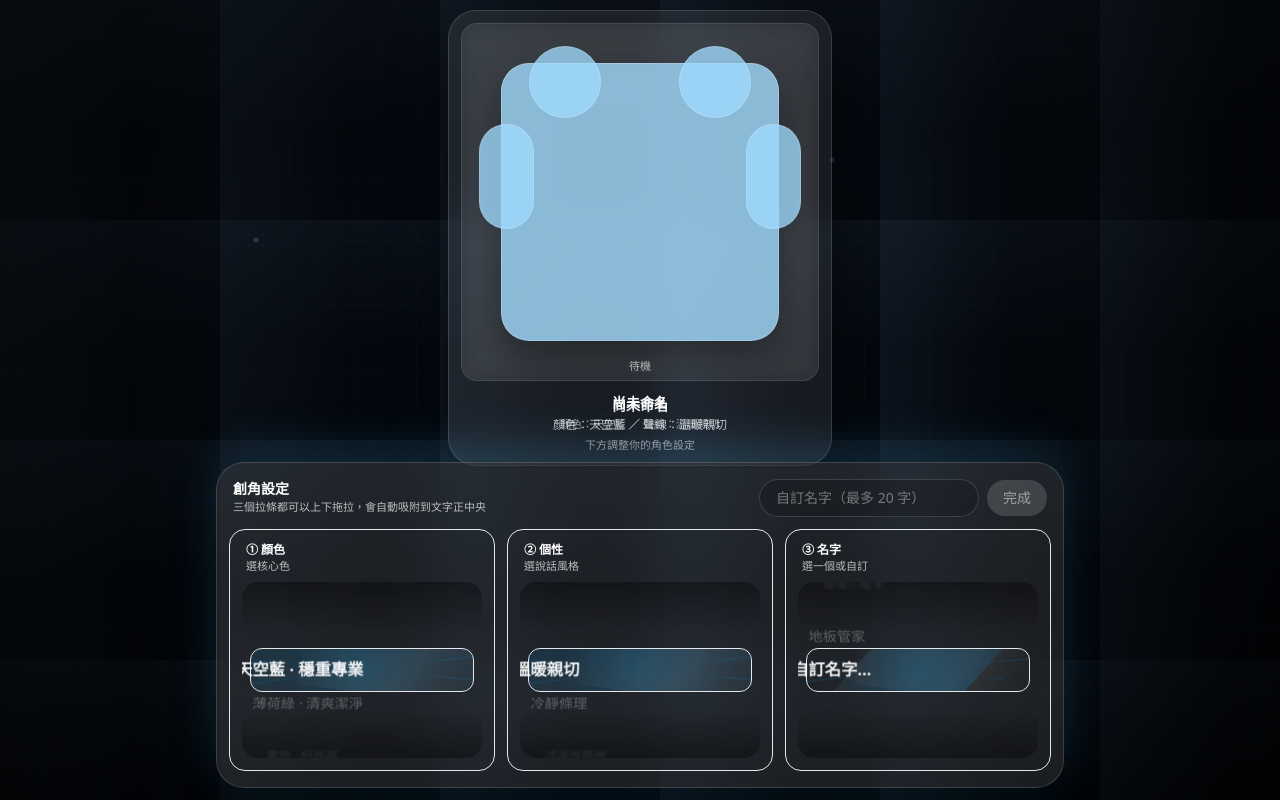
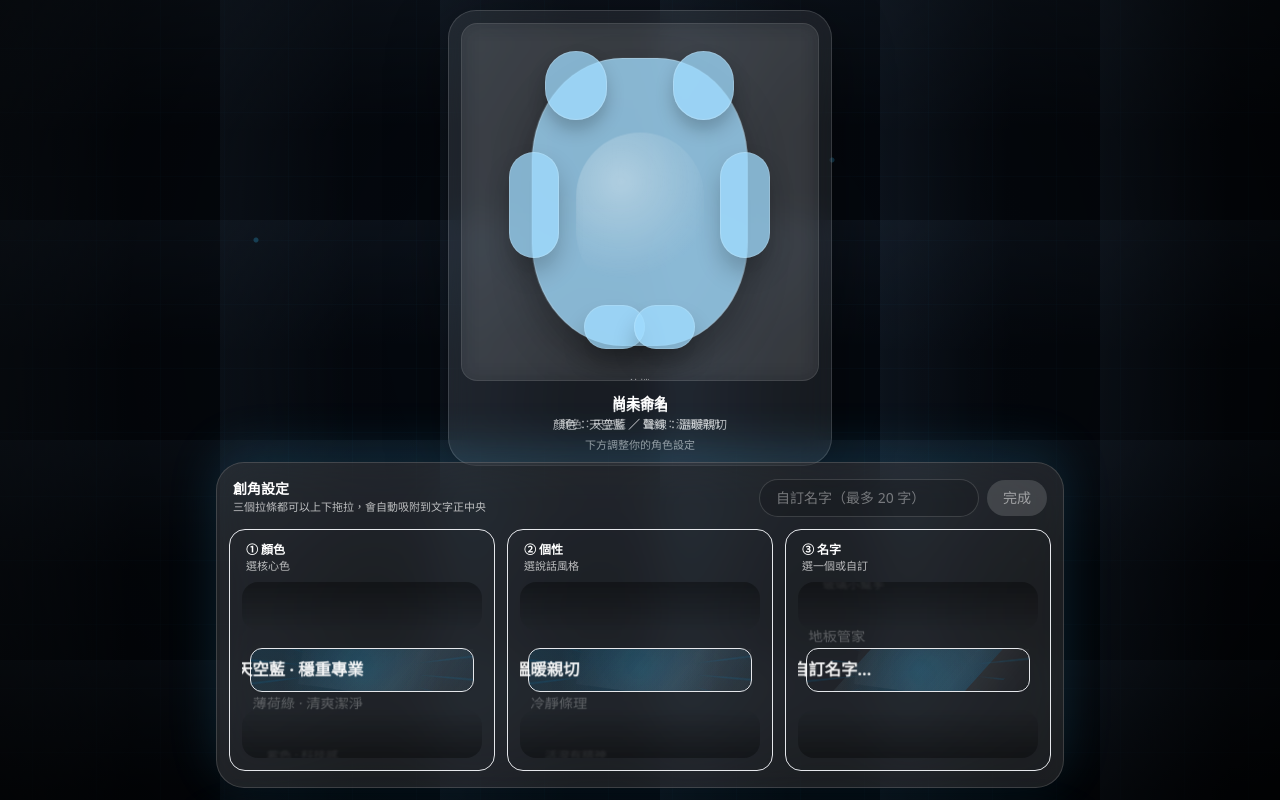
Before and after one commit to iven761001/ai-help, a Next.js app: page / in a window 1280 px wide. Both pictures are taken after typing "Sample" into the empty fields and a click on the button "下一步：塑造我的 AI 角色". Built offline with nearby package versions, Linux system fonts and the light colour scheme.

Commit message:
Update Avatar3D.jsx

```diff
--- a/app/components/Avatar3D.jsx
+++ b/app/components/Avatar3D.jsx
@@ -2,92 +2,164 @@
 "use client";
 
 /**
- * 這是一個「保底可跑」版本（不依賴 three）
- * 如果你已經有自己的 Three.js Avatar3D，留你的也可以。
+ * ✅ 方案A（先消掉方塊感）
+ * - 身體比例：偏 1 : 1.3（視覺上更像熊）
+ * - 圓角：改成百分比圓角（比固定 px 更圓潤）
+ * - 增加小腳掌：減少「正方形」既視感
+ * - 旋轉：用 rotateY，像模型在轉
  */
-export default function Avatar3D({ variant = "sky", emotion = "idle", previewYaw = 0 }) {
+export default function Avatar3D({
+  variant = "sky",
+  emotion = "idle",
+  previewYaw = 0
+}) {
   const color =
-    variant === "mint" ? "rgba(120, 255, 210, 0.75)" :
-    variant === "purple" ? "rgba(210, 170, 255, 0.75)" :
-    "rgba(160, 220, 255, 0.78)";
+    variant === "mint"
+      ? "rgba(120, 255, 210, 0.72)"
+      : variant === "purple"
+      ? "rgba(210, 170, 255, 0.72)"
+      : "rgba(160, 220, 255, 0.75)";
 
   const mood =
-    emotion === "thinking" ? "思考中…" :
-    emotion === "happy" ? "開心" :
-    emotion === "sad" ? "難過" :
-    "待機";
+    emotion === "thinking"
+      ? "思考中…"
+      : emotion === "happy"
+      ? "開心"
+      : emotion === "sad"
+      ? "難過"
+      : "待機";
+
+  // 旋轉角度（讓拖拉更明顯一點）
+  const yawDeg = previewYaw * 34;
 
   return (
     <div className="w-full h-full flex items-center justify-center">
+      {/* 舞台（控制整體尺寸） */}
       <div
         className="relative"
         style={{
           width: "78%",
-          height: "78%",
-          transform: `rotate(${previewYaw * 20}deg)`,
-          transition: "transform 180ms ease"
+          height: "88%", // ✅ 整體高度提高（避免方塊）
+          transformStyle: "preserve-3d",
+          transform: `perspective(800px) rotateY(${yawDeg}deg)`,
+          transition: "transform 160ms ease"
         }}
       >
-        {/* body */}
+        {/* body（改成更「長」的膠囊形） */}
         <div
           style={{
             position: "absolute",
-            inset: 0,
-            borderRadius: 28,
+            left: "50%",
+            top: "50%",
+            width: "78%",
+            height: "92%", // ✅ 身體偏長
+            transform: "translate(-50%, -50%)",
+            borderRadius: "42% / 36%", // ✅ 甜甜圈式圓角（比 px 更圓）
             background: color,
             border: "1px solid rgba(255,255,255,0.22)",
-            boxShadow: "0 18px 40px rgba(0,0,0,0.35)",
+            boxShadow: "0 18px 40px rgba(0,0,0,0.32)",
             backdropFilter: "blur(2px)"
           }}
         />
-        {/* ears */}
+
+        {/* belly highlight（讓它更立體、不那麼平） */}
         <div
           style={{
             position: "absolute",
-            width: "26%",
-            height: "26%",
-            left: "10%",
-            top: "-6%",
+            left: "50%",
+            top: "54%",
+            width: "46%",
+            height: "52%",
+            transform: "translate(-50%, -50%)",
+            borderRadius: "999px",
+            background:
+              "radial-gradient(circle at 35% 30%, rgba(255,255,255,0.38), rgba(255,255,255,0.06) 55%, rgba(255,255,255,0) 70%)",
+            filter: "blur(0.2px)",
+            opacity: 0.9
+          }}
+        />
+
+        {/* ears（縮小一點，位置往外上） */}
+        <div
+          style={{
+            position: "absolute",
+            width: "22%",
+            height: "22%",
+            left: "16%",
+            top: "2%",
             borderRadius: 999,
             background: color,
-            border: "1px solid rgba(255,255,255,0.18)"
+            border: "1px solid rgba(255,255,255,0.18)",
+            boxShadow: "0 10px 18px rgba(0,0,0,0.22)"
           }}
         />
         <div
           style={{
             position: "absolute",
-            width: "26%",
-            height: "26%",
-            right: "10%",
-            top: "-6%",
+            width: "22%",
+            height: "22%",
+            right: "16%",
+            top: "2%",
             borderRadius: 999,
             background: color,
-            border: "1px solid rgba(255,255,255,0.18)"
+            border: "1px solid rgba(255,255,255,0.18)",
+            boxShadow: "0 10px 18px rgba(0,0,0,0.22)"
           }}
         />
-        {/* arms */}
+
+        {/* arms（稍微往下、變短一點） */}
         <div
           style={{
             position: "absolute",
-            width: "20%",
-            height: "38%",
-            left: "-8%",
-            top: "22%",
+            width: "18%",
+            height: "34%",
+            left: "3%",
+            top: "34%",
             borderRadius: 999,
             background: color,
-            border: "1px solid rgba(255,255,255,0.16)"
+            border: "1px solid rgba(255,255,255,0.16)",
+            boxShadow: "0 14px 24px rgba(0,0,0,0.22)"
           }}
         />
         <div
           style={{
             position: "absolute",
-            width: "20%",
-            height: "38%",
-            right: "-8%",
-            top: "22%",
+            width: "18%",
+            height: "34%",
+            right: "3%",
+            top: "34%",
             borderRadius: 999,
             background: color,
-            border: "1px solid rgba(255,255,255,0.16)"
+            border: "1px solid rgba(255,255,255,0.16)",
+            boxShadow: "0 14px 24px rgba(0,0,0,0.22)"
+          }}
+        />
+
+        {/* feet（✅ 關鍵：加腳掌，立刻不方） */}
+        <div
+          style={{
+            position: "absolute",
+            width: "22%",
+            height: "14%",
+            left: "30%",
+            bottom: "3%",
+            borderRadius: "999px",
+            background: color,
+            border: "1px solid rgba(255,255,255,0.14)",
+            boxShadow: "0 16px 22px rgba(0,0,0,0.22)"
+          }}
+        />
+        <div
+          style={{
+            position: "absolute",
+            width: "22%",
+            height: "14%",
+            right: "30%",
+            bottom: "3%",
+            borderRadius: "999px",
+            background: color,
+            border: "1px solid rgba(255,255,255,0.14)",
+            boxShadow: "0 16px 22px rgba(0,0,0,0.22)"
           }}
         />
 
```
